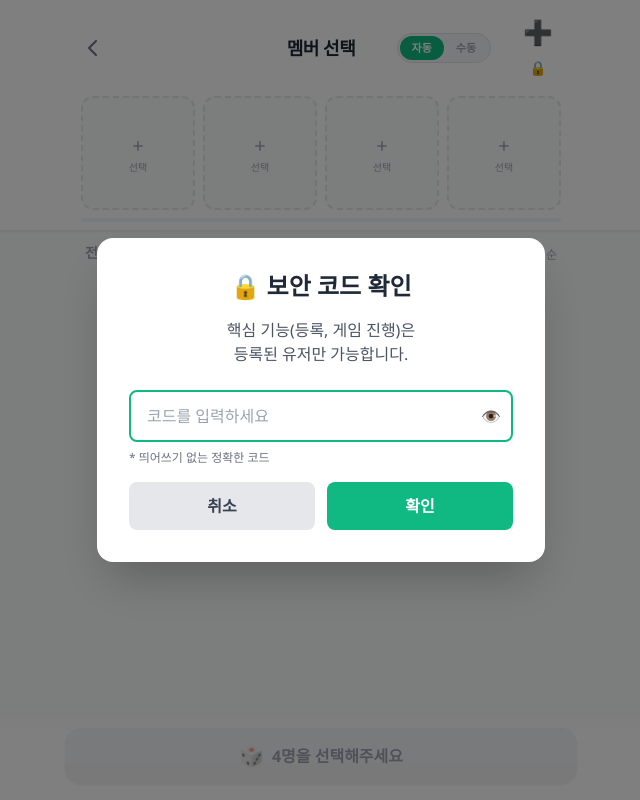
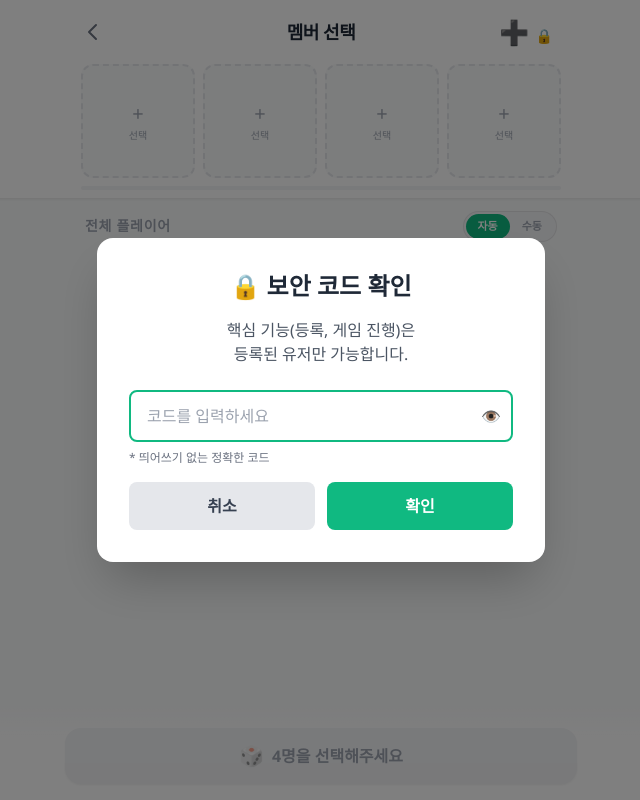
Before and after one commit to sebalnakji/Tichu-Manger, a FastAPI app: page /team-selection in a window 1280 px wide. Shown: the whole page, without its empty margins (319-959 px from the left). Run offline with FastAPI, Linux system fonts and the light colour scheme; data that the repository does not hold is empty; some libraries are stand-ins or nearby versions.

Commit message:
수동/자동 버튼 위치 변경

```diff
--- a/templates/team_selection.html
+++ b/templates/team_selection.html
@@ -151,10 +151,6 @@
                     <h2 class="text-lg font-black tracking-tight ts-title">멤버 선택</h2>
                 </div>
                 <div class="flex items-center justify-end gap-2 mr-2">
-                    <div class="flex items-center rounded-full p-0.5 mr-4 whitespace-nowrap" style="background-color:var(--bg-card-sub); border:1px solid var(--border);">
-                        <button id="mode-btn-auto" onclick="setAssignMode('random')" class="px-3 py-1 text-[11px] font-bold rounded-full transition" style="background-color:#10B981; color:white;">자동</button>
-                        <button id="mode-btn-manual" onclick="setAssignMode('manual')" class="px-3 py-1 text-[11px] font-bold rounded-full transition" style="background-color:transparent; color:var(--text-muted);">수동</button>
-                    </div>
                     <button id="add-member-btn" class="text-2xl p-2 -mr-2 rounded-full transition ts-add-btn">
                         <span id="add-member-icon">➕</span>
                         <span id="add-member-lock" class="hidden text-sm">🔒</span>
@@ -171,9 +167,12 @@
     </div>
 
     <div class="flex-1 max-w-lg mx-auto w-full px-4 pt-3 flex flex-col overflow-hidden">
-        <div class="flex justify-between items-end mb-2 px-1">
+        <div class="flex justify-between items-center mb-2 px-1">
             <h3 class="text-sm font-bold section-label uppercase tracking-wider">전체 플레이어</h3>
-            <span class="text-xs font-medium section-label">최근 전적 순</span>
+            <div class="flex items-center rounded-full p-0.5 whitespace-nowrap" style="background-color:var(--bg-card-sub); border:1px solid var(--border);">
+                <button id="mode-btn-auto" onclick="setAssignMode('random')" class="px-3 py-1 text-[11px] font-bold rounded-full transition" style="background-color:#10B981; color:white;">자동</button>
+                <button id="mode-btn-manual" onclick="setAssignMode('manual')" class="px-3 py-1 text-[11px] font-bold rounded-full transition" style="background-color:transparent; color:var(--text-muted);">수동</button>
+            </div>
         </div>
         <div id="all-players-list" class="grid grid-cols-3 gap-2 overflow-y-auto flex-1 content-start pb-24"></div>
     </div>
```
